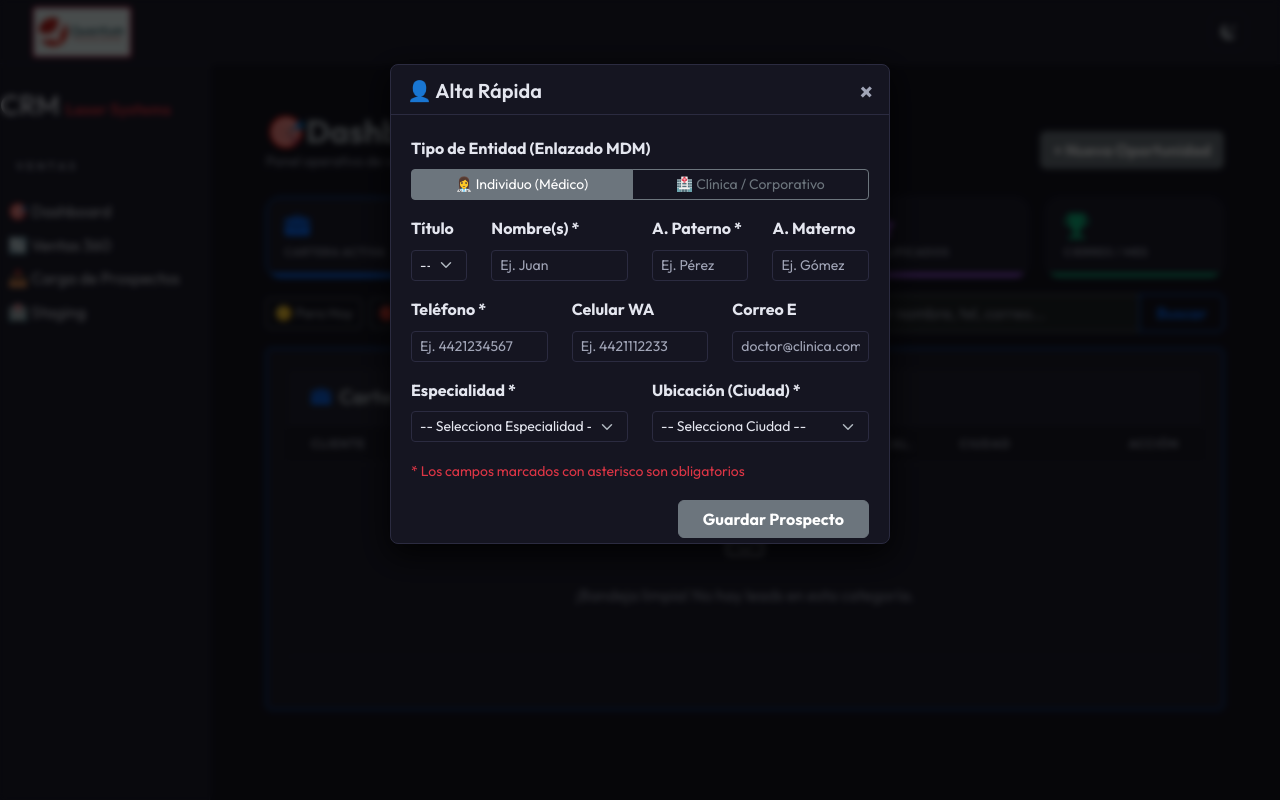
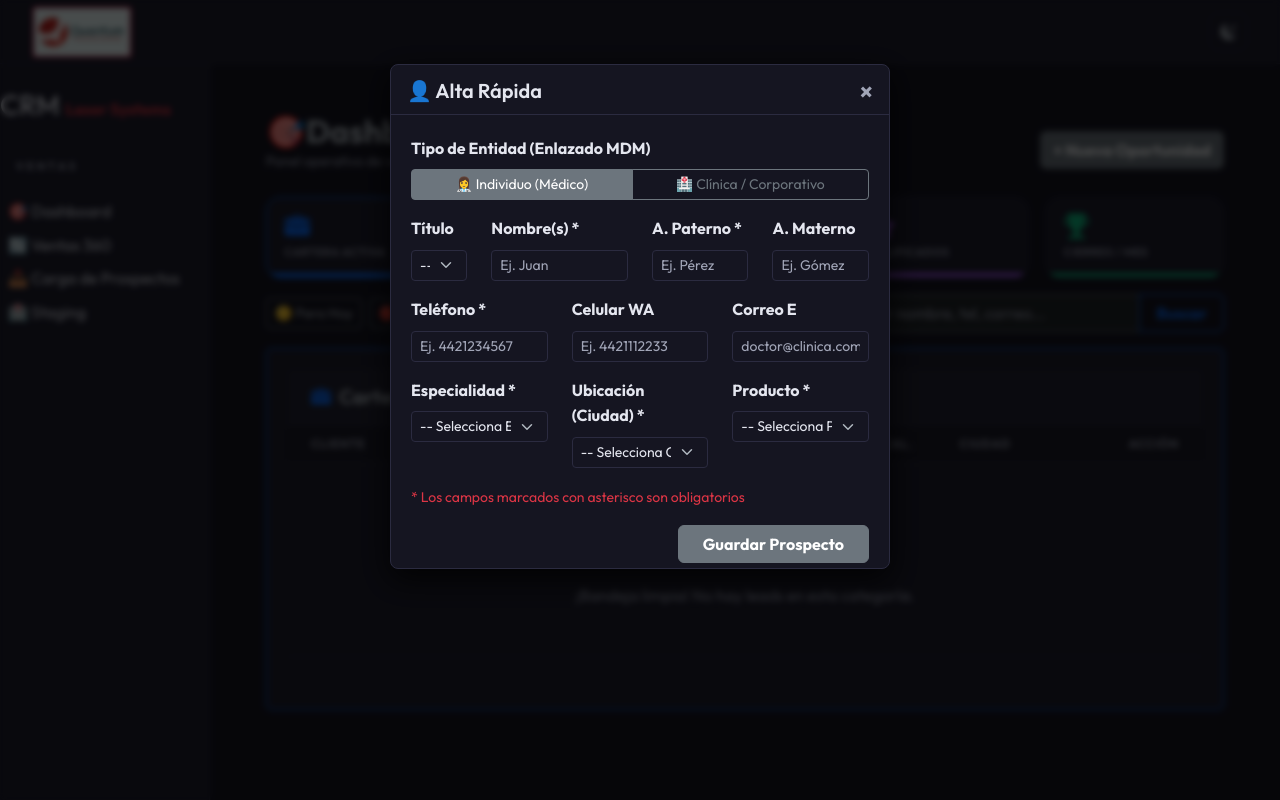
Before and after one commit to cesarco6/crmlasersystems1, a Django app: template backend/templates/dashboard_agente.html in a window 1280 px wide, after a click on "+ Nueva Oportunidad". Run offline with Django 5.2, Linux system fonts and the light colour scheme; the template is opened without the code that fills it, so the values that code supplies are empty; some libraries are stand-ins or nearby versions.

Commit message:
feat(expos): add product selector to rapid alta modal and fix template tag lines

```diff
--- a/backend/static/js/modals.js
+++ b/backend/static/js/modals.js
@@ -59,6 +59,7 @@ function guardarLeadManual(event) {
 
     const especialidad = document.getElementById('alta-especialidad').value;
     const ubicacion = document.getElementById('alta-ubicacion').value;
+    const producto = document.getElementById('alta-producto') ? document.getElementById('alta-producto').value : '';
     const celular = document.getElementById('alta-celular').value;
     const email = document.getElementById('alta-email').value;
     const eventoId = document.getElementById('alta-evento-id') ? document.getElementById('alta-evento-id').value : '';
@@ -72,6 +73,7 @@ function guardarLeadManual(event) {
         apellido_materno: apellidoMaterno,
         especialidad: especialidad,
         ubicacion: ubicacion,
+        producto: producto,
         celular: celular,
         email: email,
         evento_id: eventoId
--- a/backend/templates/partials/modals/_modal_alta_rapida.html
+++ b/backend/templates/partials/modals/_modal_alta_rapida.html
@@ -108,10 +108,10 @@
 
                 {# --- Fila 4: Catálogos --- #}
                 <div class="row mb-3">
-                    <div class="col-12 col-md-6 mb-2 mb-md-0">
+                    <div class="col-12 col-md-4 mb-2 mb-md-0">
                         <label class="form-label fw-bold ">Especialidad *</label>
                         <select id="alta-especialidad"
-                                class="form-select form-select-sm   "
+                                class="form-select form-select-sm"
                                 required>
                             <option value="">-- Selecciona Especialidad --</option>
                             {% for esp in especialidades_list %}
@@ -119,14 +119,25 @@
                             {% endfor %}
                         </select>
                     </div>
-                    <div class="col-12 col-md-6 mb-2 mb-md-0">
+                    <div class="col-12 col-md-4 mb-2 mb-md-0">
                         <label class="form-label fw-bold ">Ubicación (Ciudad) *</label>
                         <select id="alta-ubicacion"
-                                class="form-select form-select-sm   "
+                                class="form-select form-select-sm"
                                 required>
                             <option value="">-- Selecciona Ciudad --</option>
                             {% for ubi in ubicaciones_list %}
                                 <option value="{{ ubi }}">{{ ubi }}</option>
+                            {% endfor %}
+                        </select>
+                    </div>
+                    <div class="col-12 col-md-4 mb-2 mb-md-0">
+                        <label class="form-label fw-bold ">Producto *</label>
+                        <select id="alta-producto"
+                                class="form-select form-select-sm"
+                                required>
+                            <option value="">-- Selecciona Producto --</option>
+                            {% for prod in productos_list %}
+                                <option value="{{ prod }}">{{ prod }}</option>
                             {% endfor %}
                         </select>
                     </div>
```
Also changed, not shown: backend/templates/agente_expo_captura.html (+5 -10 lines).
